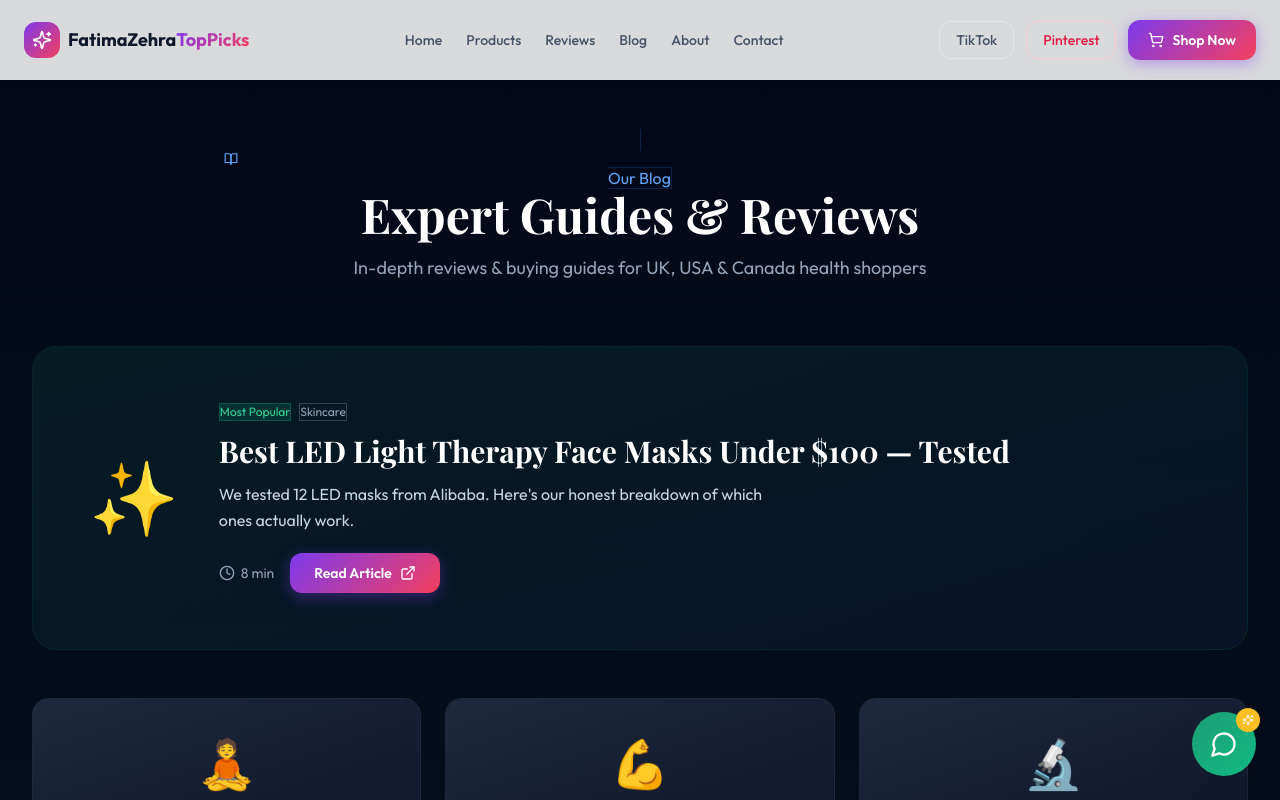
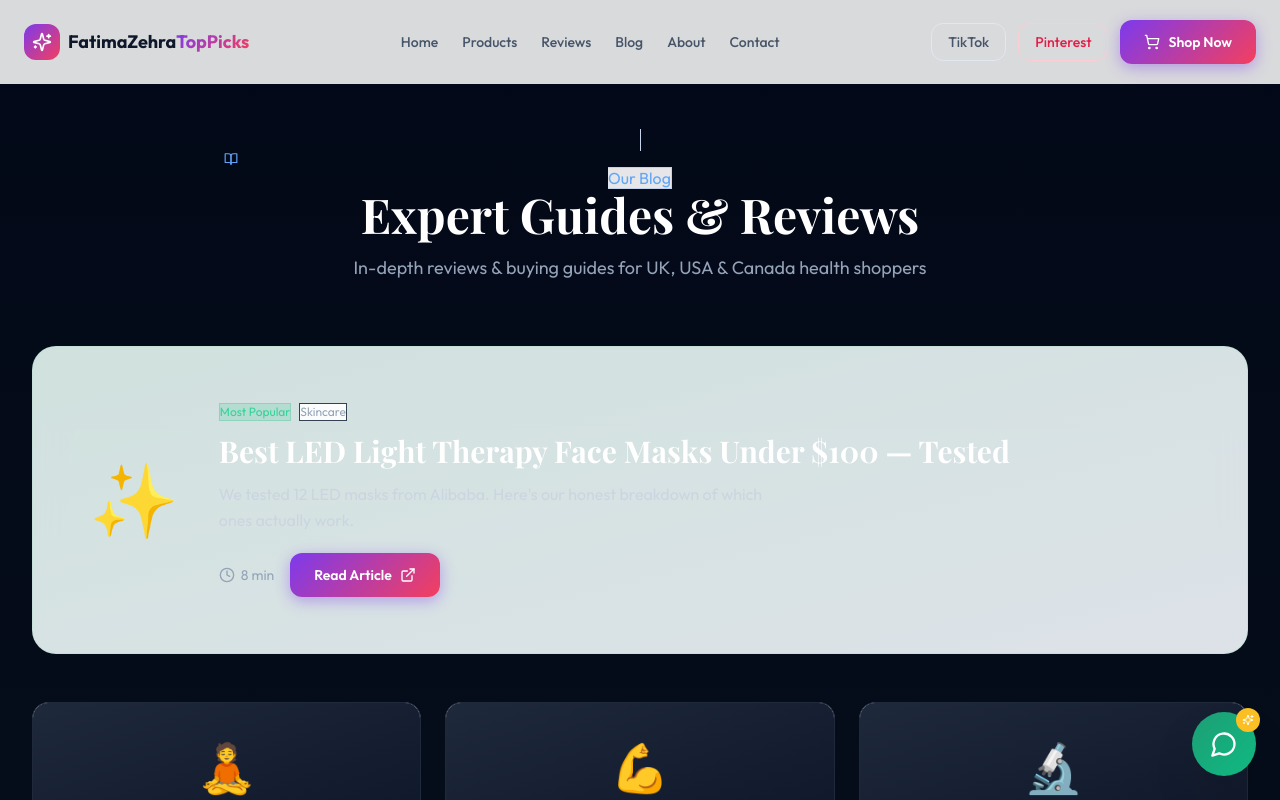
Before and after one commit to hafiznaveedchuhan-ctrl/aliexpress-toppicks, a Next.js app: page /blog in a window 1280 px wide. Shown: the top 800 px of the page. Built offline with nearby package versions, Linux system fonts and the light colour scheme; a web font is replaced by a local one.

Commit message:
fix: add glass, hover-lift, btn-primary CSS classes

```diff
--- a/src/app/globals.css
+++ b/src/app/globals.css
@@ -170,3 +170,15 @@ h1, h2, h3 { font-family: 'Space Grotesk', sans-serif; }
 @media (max-width: 768px) {
   .hero-title { font-size: 2.5rem; }
 }
+
+/* Glass morphism */
+.glass {
+  background: rgba(255, 255, 255, 0.9);
+  backdrop-filter: blur(20px);
+  -webkit-backdrop-filter: blur(20px);
+}
+.hover-lift { transition: transform 0.3s ease, box-shadow 0.3s ease; }
+.hover-lift:hover { transform: translateY(-4px); }
+.hover-glow-green:hover { box-shadow: 0 8px 30px rgba(5, 150, 105, 0.3); }
+.hover-glow-purple:hover { box-shadow: 0 8px 30px rgba(124, 58, 237, 0.3); }
+.btn-primary { background: linear-gradient(135deg, #7c3aed, #f43f5e); color: white; padding: 12px 24px; border-radius: 12px; font-weight: 600; transition: all 0.3s; }
```
